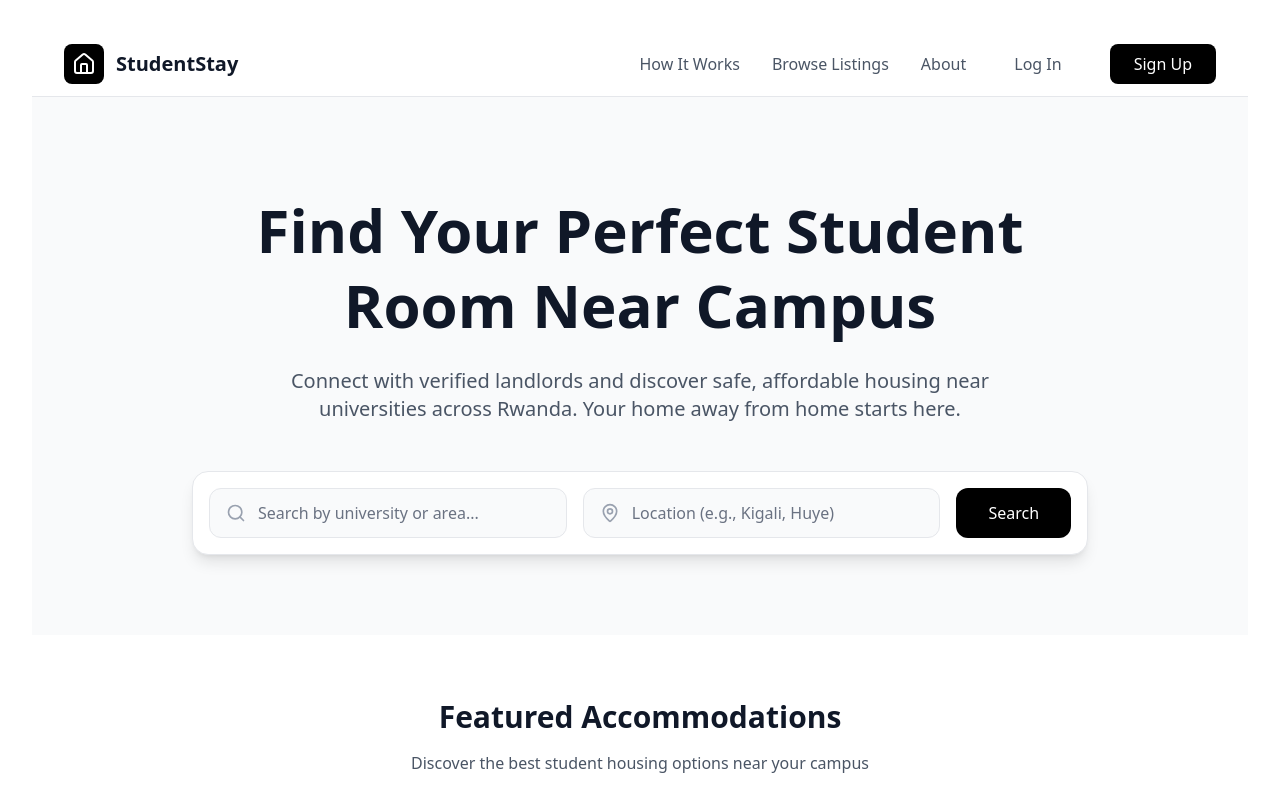
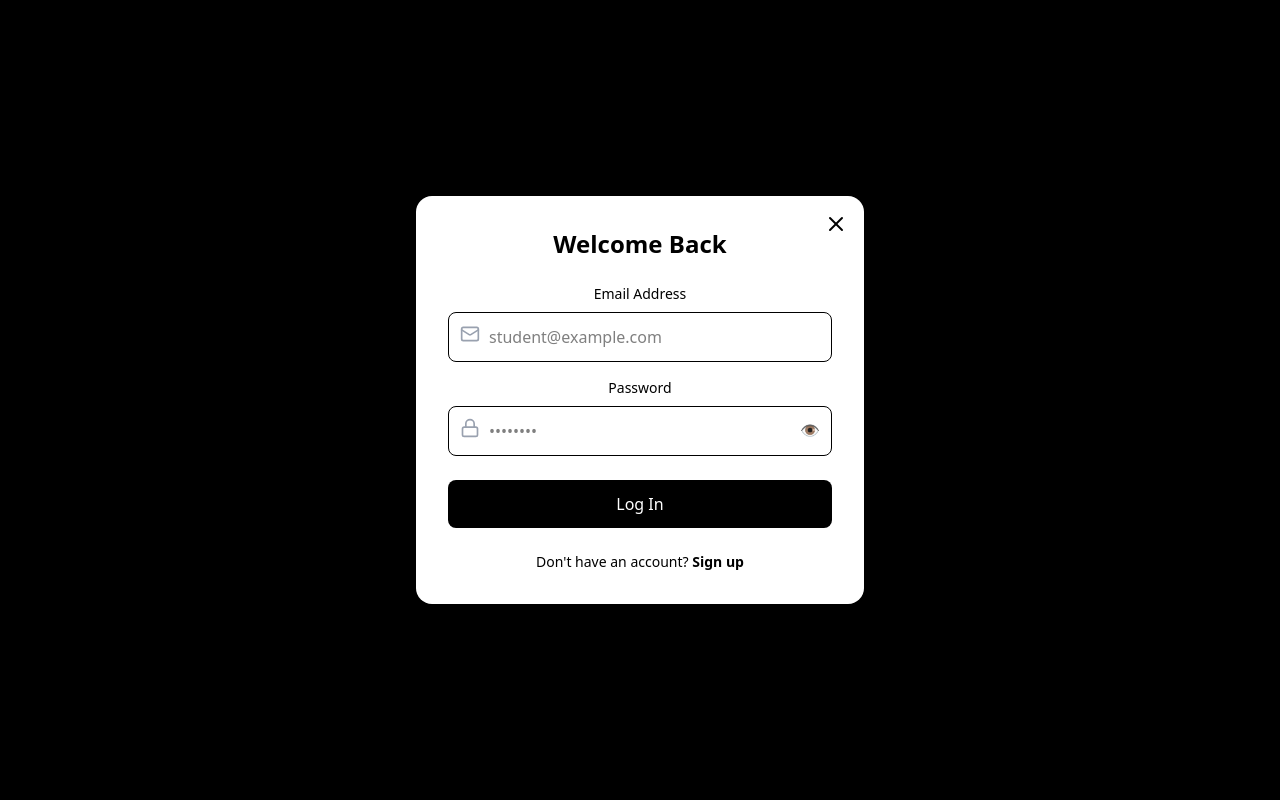
Before and after one commit to uwingabirejoselyne/student-housing-frontend, a React (Vite) app: page / in a window 1280 px wide. Both pictures are taken after a click on the button "Log In". Shown: the top 800 px of the page. Built offline with nearby package versions, Linux system fonts and the light colour scheme.

Commit message:
login modal

```diff
--- /dev/null
+++ b/src/components/auth/LoginModal.tsx
@@ -0,0 +1,115 @@
+import React, { useState } from 'react';
+import { X, Mail, Lock, Loader } from 'lucide-react';
+import { useAuth } from '../../context/AuthContext';
+import type { LoginCredentials } from '../../types/user.types';
+
+interface LoginModalProps {
+  isOpen: boolean;
+  onClose: () => void;
+  onSwitchToRegister: () => void;
+}
+
+const LoginModal: React.FC<{ isOpen: boolean; onClose: () => void; onSwitchToRegister: () => void }> = ({
+  isOpen,
+  onClose,
+  onSwitchToRegister,
+}) => {
+  const { login, isLoading } = useAuth();
+  const [email, setEmail] = useState('');
+  const [password, setPassword] = useState('');
+  const [error, setError] = useState('');
+  const [showPassword, setShowPassword] = useState(false);
+
+  const handleSubmit = async () => {
+    setError('');
+
+    if (!email.trim() || !password.trim()) {
+      setError('Please fill in all fields');
+      return;
+    }
+
+    try {
+      await login({ email, password } as LoginCredentials);
+      setEmail('');
+      setPassword('');
+      onClose();
+    } catch (err: any) {
+      setError(err.message || 'Login failed');
+    }
+  };
+
+  if (!isOpen) return null; // ✅ Only render if isOpen is true
+
+  return (
+    <div className="fixed inset-0 bg-black bg-opacity-50 flex items-center justify-center z-50 p-4">
+      <div className="bg-white rounded-2xl max-w-md w-full p-8 relative">
+        <button onClick={onClose} className="absolute top-4 right-4">
+          <X className="w-6 h-6" />
+        </button>
+
+        <h2 className="text-2xl font-bold mb-6">Welcome Back</h2>
+
+        {error && (
+          <div className="mb-4 p-3 bg-red-50 border border-red-200 rounded-lg">
+            <p className="text-red-700 text-sm">{error}</p>
+          </div>
+        )}
+
+        <div className="space-y-4">
+          <div>
+            <label className="block text-sm font-medium mb-2">Email Address</label>
+            <div className="relative">
+              <Mail className="absolute left-3 top-3 w-5 h-5 text-gray-400" />
+              <input
+                type="email"
+                value={email}
+                onChange={(e) => setEmail(e.target.value)}
+                className="w-full pl-10 pr-4 py-3 border rounded-lg focus:outline-none focus:ring-2 focus:ring-black"
+                placeholder="student@example.com"
+              />
+            </div>
+          </div>
+
+          <div>
+            <label className="block text-sm font-medium mb-2">Password</label>
+            <div className="relative">
+              <Lock className="absolute left-3 top-3 w-5 h-5 text-gray-400" />
+              <input
+                type={showPassword ? 'text' : 'password'}
+                value={password}
+                onChange={(e) => setPassword(e.target.value)}
+                className="w-full pl-10 pr-10 py-3 border rounded-lg focus:outline-none focus:ring-2 focus:ring-black"
+                placeholder="••••••••"
+              />
+              <button
+                type="button"
+                onClick={() => setShowPassword(!showPassword)}
+                className="absolute right-3 top-3"
+              >
+                {showPassword ? '🙈' : '👁️'}
+              </button>
+            </div>
+          </div>
+        </div>
+
+        <button
+          onClick={handleSubmit}
+          disabled={isLoading}
+          className="w-full mt-6 py-3 bg-black text-white rounded-lg hover:bg-gray-800 disabled:opacity-50 flex items-center justify-center gap-2"
+        >
+          {isLoading && <Loader className="w-4 h-4 animate-spin" />}
+          {isLoading ? 'Logging in...' : 'Log In'}
+        </button>
+
+        <p className="mt-6 text-center text-sm">
+          Don't have an account?{' '}
+          <button onClick={onSwitchToRegister} className="text-black font-semibold">
+            Sign up
+          </button>
+        </p>
+      </div>
+    </div>
+  );
+};
+
+export default LoginModal;
--- a/src/components/layout/Navbar.tsx
+++ b/src/components/layout/Navbar.tsx
@@ -1,9 +1,6 @@
-
 import React, { useState } from 'react';
 import { Home, Menu, X } from 'lucide-react';
 import { useAuth } from '../../context/AuthContext';
-
-
 
 interface NavbarProps {
   onLoginClick: () => void;
@@ -28,9 +25,10 @@ const Navbar: React.FC<NavbarProps> = ({ onLoginClick, onSignUpClick }) => {
   };
 
   return (
-    <nav className="bg-white border-b border-gray-200  w-full top-0 z-50 ">
-      <div className="w-full  mx-auto px-4 sm:px-6 lg:px-8">
+    <nav className="bg-white border-b border-gray-200 fixed w-full top-0 z-50 shadow-sm">
+      <div className="mx-auto px-4 sm:px-6 lg:px-8">
         <div className="flex justify-between items-center h-16">
+          {/* Logo */}
           <div className="flex items-center space-x-3">
             <div className="bg-black rounded-lg p-2">
               <Home className="w-6 h-6 text-white" />
@@ -38,6 +36,7 @@ const Navbar: React.FC<NavbarProps> = ({ onLoginClick, onSignUpClick }) => {
             <span className="text-xl font-bold text-gray-900">StudentStay</span>
           </div>
 
+          {/* Desktop Navigation */}
           <div className="hidden md:flex items-center space-x-8">
             <a
               href="#works"
@@ -58,6 +57,7 @@ const Navbar: React.FC<NavbarProps> = ({ onLoginClick, onSignUpClick }) => {
               About
             </a>
 
+            {/* Authentication Buttons */}
             {isAuthenticated && user ? (
               <div className="flex items-center space-x-4">
                 <span className="text-gray-700 font-medium">
@@ -88,6 +88,7 @@ const Navbar: React.FC<NavbarProps> = ({ onLoginClick, onSignUpClick }) => {
             )}
           </div>
 
+          {/* Mobile Menu Button */}
           <button
             onClick={toggleMobileMenu}
             className="md:hidden p-2 rounded-lg hover:bg-gray-100 transition-colors"
@@ -102,6 +103,7 @@ const Navbar: React.FC<NavbarProps> = ({ onLoginClick, onSignUpClick }) => {
         </div>
       </div>
 
+      {/* Mobile Menu */}
       {isMobileMenuOpen && (
         <div className="md:hidden bg-white border-t border-gray-200">
           <div className="px-4 py-2 space-y-2">
--- a/src/pages/Landing.tsx
+++ b/src/pages/Landing.tsx
@@ -4,6 +4,7 @@ import Footer from '../components/layout/Footer';
 import HeroSection from '../components/landing/HeroSection';
 import FeaturedListings from '../components/landing/FeaturedListings';
 import HowItWorks from '../components/landing/HowItWorks';
+import LoginModal from '../components/auth/LoginModal';
 
 const Landing: React.FC = () => {
   // ============ STATE ============
@@ -55,18 +56,18 @@ const Landing: React.FC = () => {
       <Footer />
 
       {/* Login Modal */}
-      {/* <LoginModal
+       <LoginModal
         isOpen={isLoginModalOpen}
         onClose={() => setIsLoginModalOpen(false)}
         onSwitchToRegister={handleSwitchToRegister}
-      /> */}
+      />
 
       {/* Register Modal */}
-      {/* <RegisterModal
+       {/* <RegisterModal
         isOpen={isRegisterModalOpen}
         onClose={() => setIsRegisterModalOpen(false)}
         onSwitchToLogin={handleSwitchToLogin}
-      />  */}
+      />   */}
     </div>
   );
 };
```
